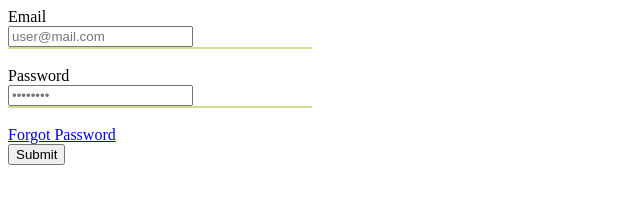
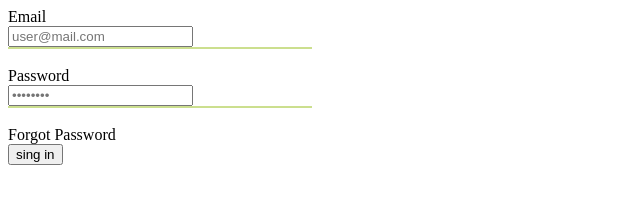
Before and after one commit to JuliaZavalnuk/SagasLife_WEB, a Next.js app: page / in a window 1280 px wide. Shown: the top 215 px of the page, without its empty margins (0-640 px from the left). Built offline with nearby package versions, Linux system fonts and the light colour scheme.

Commit message:
Just a secure commit

```diff
--- a/components/LoginComponents/Form.jsx
+++ b/components/LoginComponents/Form.jsx
@@ -1,4 +1,89 @@
+
+import React, { Component } from 'react'
 import GreenLine from "./GreenLine";
+import Link from 'next/link';
+//import './Form.css';
+
+const formValid = formErrors =>{
+    let valid = true;
+
+    Object.values(formErrors).forEach(val => {
+        val.length > 0 && (valid = false)
+    });
+
+    return valid;
+}
+
+const emeilRegex = RegExp(/^\w+@[a-zA-Z_]+?\.[a-zA-Z]{2,3}$/);
+
+
+class Form extends Component{
+
+    constructor(props){
+        super(props);
+        this.state = {
+            email: null,
+            password: null,
+            formErrors:{
+                email: "",
+                password: ""
+            }
+        };
+
+    }
+
+    handleSubmit = e => {
+        e.preventDefault();
+        if (formValid(this.state.formErrors)) {
+            console.log(`
+                --submiting--
+                Email: ${this.state.email}
+                Password: ${this.state.password}
+            `)
+        }
+        else {
+            console.error('FORM INVALID')
+        }
+    };
+
+    handleChange = e => {
+        e.preventDefault();
+        const {name, value} = e.target;
+        let formErrors = this.state.formErrors;
+
+        switch(name) {
+            case 'Email':
+                formErrors.firstName =
+                    emeilRegex.test(value) && value.length > 0
+                        ?""
+                        :'invalid email';
+                break;
+            case 'Password':
+                    formErrors.firstName =
+                        value < 6 && value.length > 0
+                            ?'minimum 6 characters'
+                            : "";
+                break;
+        }
+        this.setState({formErrors, [name]: value}, () => console.log());
+    }
+
+
+    render(){
+        return(
+            <div>
+                <form onSubmit = {this.handleSubmit} onChange = {this.handleChange} noValidate>
+                  <Input onChange = {this.handleChange} name = 'Email' placeholder = 'user@mail.com' type = 'email'/>
+                  <Input name = 'Password' placeholder = '••••••••' type = 'password'/>
+                  <Ref divclassname = 'ForgotPassword' aclassname = 'refForgotPassword' text = 'Forgot Password'/>
+                  <Button divclassname = 'SingIn' buttonclassname = 'SubmitButton' type = 'submit' name = 'sing in'/>
+                </form>
+
+            </div>
+
+        );
+    }
+}
 
 
 const Input = props => (
@@ -6,12 +91,12 @@ const Input = props => (
     <div className = {`${props.name}`}>
         <label className= 'FormLabel'>{props.name}</label><br/>
         <input
-      type = {`type${props.name}`}
+        type = {`${props.type}`}
         className = 'FormInput'
         placeholder = {`${props.placeholder}`}
         name = {`${props.name}`}
         noValidate
-      //onChange = {this.handleChange}
+
         />
 
     </div>
@@ -20,29 +105,20 @@ const Input = props => (
   );
 
 
-
   const Ref = props => (
-  <div className = {`div${props.name}`}>
-    <a className = {`ref${props.name}`} href = '#'>{props.text}</a>
+    <Link href = {`${props.ref}`}>
+    <div className = {`${props.divclassname}`}>
+      <a className = {`${props.aclassname}`} >{props.text}</a>
     </div>
+    </Link>
   );
 
   const Button = props => (
-  <div className = {`div${props.name}`}>
-    <button className = {`but${props.name}`} type = {`type${props.name}`}>{props.name}</button>
+    <div className = {`${props.divclassname}`}>
+      <button className = {`${props.buttonclassname}`} type = {`${props.type}`}>{props.name}</button>
     </div>
-);
+  )
 
 
-export default function Form() {
 
-
-    return (
-      <form>
-        <Input name = 'Email' placeholder = 'user@mail.com'/>
-        <Input name = 'Password' placeholder = '••••••••'/>
-        <Ref name = 'ForgotPassword' text = 'Forgot Password'/>
-        <Button name = 'Submit'/>
-      </form>
-    );
-  }
+export default Form;
```
Lines whose indentation alone changed are shown as unchanged.
